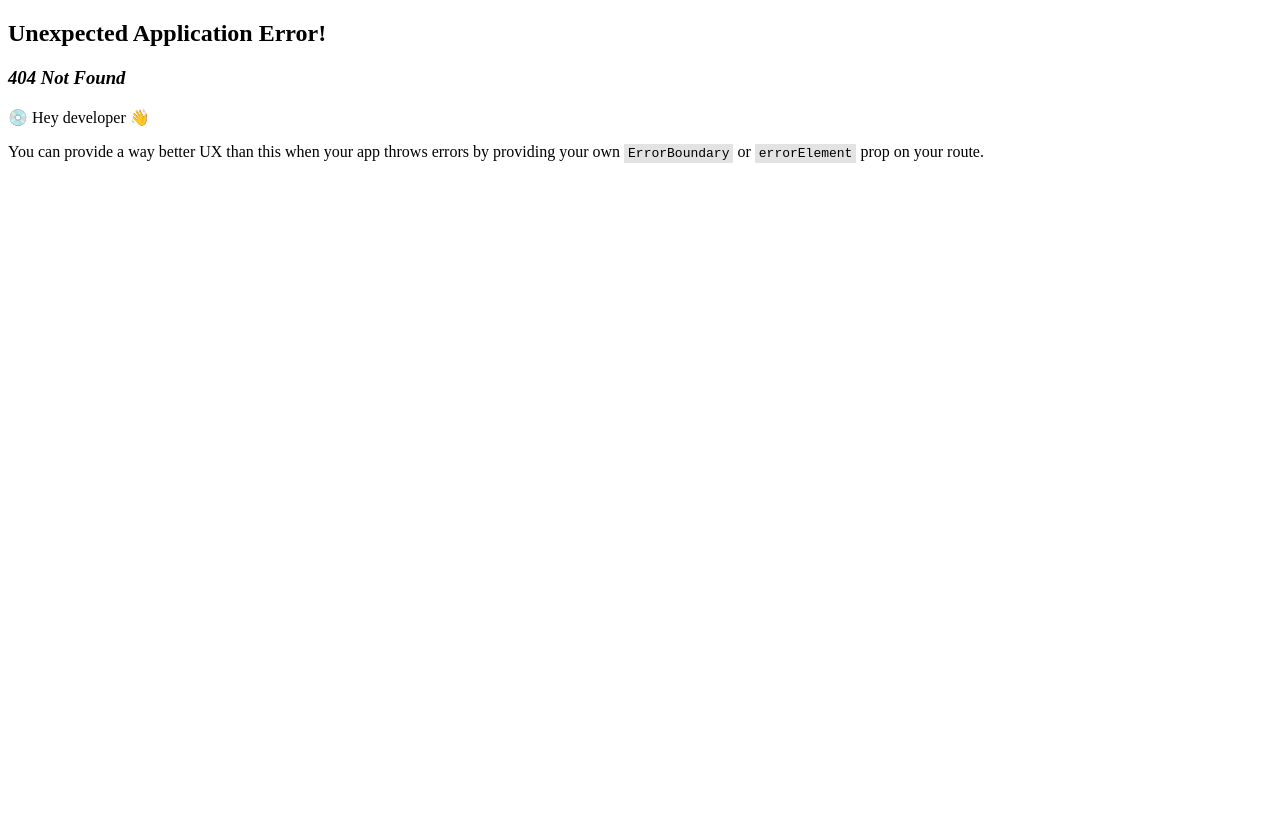
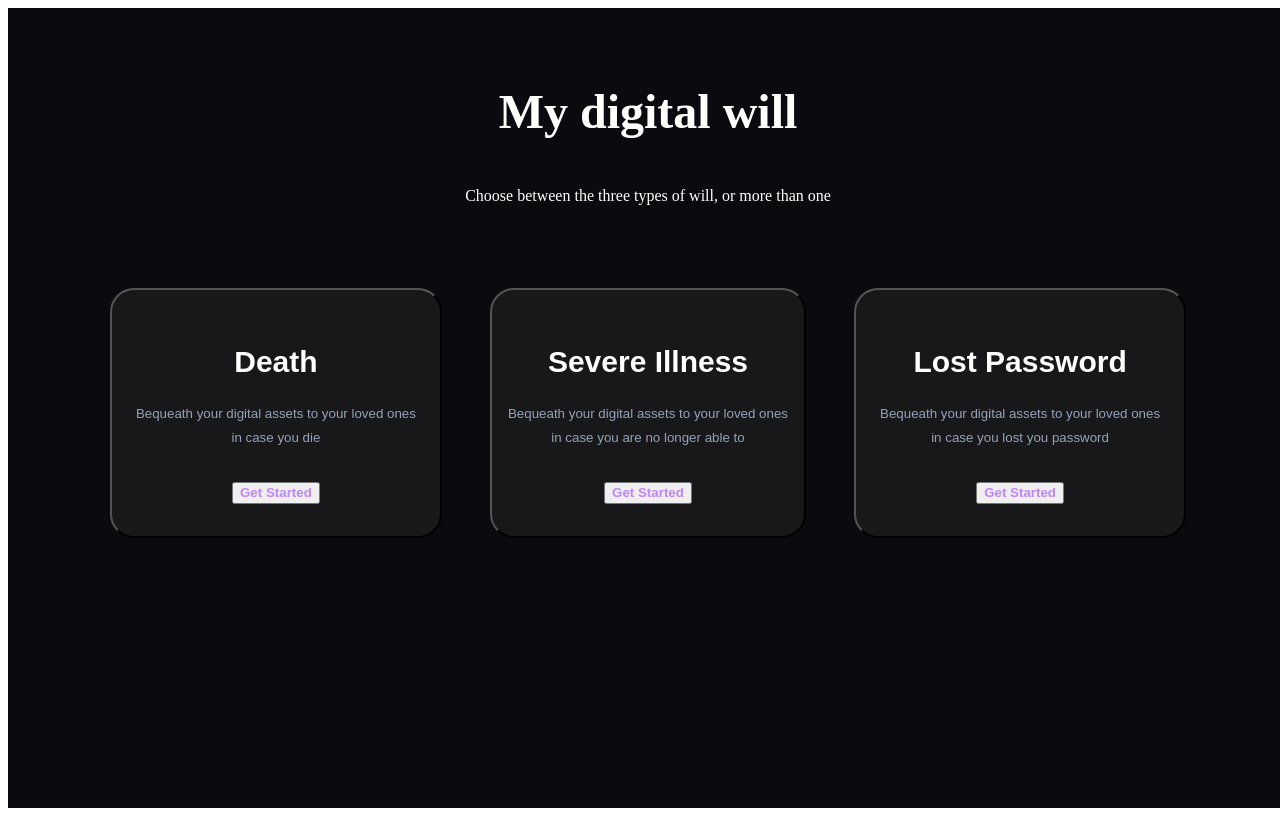
Before and after one commit to MVKoleva21/valium, a React (Vite) app in the folder frontend/: page /wills in a window 1280 px wide. Before the commit this address had no page. Built offline with nearby package versions, Linux system fonts and the light colour scheme; the HTML template or start-up script is replaced by a standard one.

Commit message:
Implement Wills page

```diff
--- a/frontend/src/App.jsx
+++ b/frontend/src/App.jsx
@@ -5,12 +5,14 @@ import Home from './routes/Home'
 import Protected from './components/Protected'
 import SignIn from './routes/SignIn'
 import SignUp from './routes/SignUp'
+import Wills from './routes/Wills'
 
 export default function App() {
   const BrowserRouter = createBrowserRouter([
     { path: '/', element: <Home /> },
     { path: '/signin', element: <SignIn /> },
     { path: '/signup', element: <SignUp /> },
+    { path: '/wills', element: <Wills /> }
   ])
 
   return (
--- /dev/null
+++ b/frontend/src/routes/Wills.jsx
@@ -0,0 +1,61 @@
+import React from 'react';
+import 'tailwindcss/tailwind.css';
+
+export default function Wills() {
+    return (
+        <div className="flex w-screen h-screen text-center">
+            <div className="items-center justify-center w-full h-full bg-[#0B0B0F]">
+
+                <div className="text-white mt-20">
+                    <h1 className="text-5xl font-black h-16">My digital will</h1>
+                    <p className="text-base font-normal h-6">Choose between the three types of will, or more than one </p>
+                </div>
+
+                <div className="mt-20 bg-[#0B0B0F] space-x-12">
+                    <button className="bg-zinc-900 mx-auto px-6 py-8 rounded-3xl">
+                        <div className="text-base">
+                            <h1 className="text-white text-3xl font-extrabold leading-10">Death</h1>
+                        </div>
+
+                        <div className="text-slate-400 leading-6 mt-4">
+                        Bequeath your digital assets to your loved ones <br></br> in case you die
+                        </div>
+
+                        <div className="gap-1.5 mt-8 rounded-xl">
+                            <button className="text-purple-400 font-semibold leading-4">Get Started</button>
+                        </div>
+                    </button>
+
+                    <button className="bg-zinc-900 px-4 py-8 rounded-3xl">
+                        <div className="text-base">
+                            <h1 className="text-white text-3xl font-extrabold leading-10">Severe Illness</h1>
+                        </div>
+
+                        <div className="text-slate-400 leading-6 mt-4">
+                        Bequeath your digital assets to your loved ones<br></br>  in case you are no longer able to
+                        </div>
+
+                        <div className="gap-1.5 mt-8 rounded-xl">
+                            <button className="text-purple-400 font-semibold leading-4">Get Started</button>
+                        </div>
+                    </button>
+
+                    <button className="bg-zinc-900 px-6 py-8 rounded-3xl">
+                        <div className="text-base">
+                            <h1 className="text-white text-3xl font-extrabold leading-10">Lost Password</h1>
+                        </div>
+
+                        <div className="text-slate-400 leading-6 mt-4">
+                        Bequeath your digital assets to your loved ones <br></br> in case you lost you password
+                        </div>
+
+                        <div className="gap-1.5 mt-8 rounded-xl">
+                            <button className="text-purple-400 font-semibold leading-4">Get Started</button>
+                        </div>
+                    </button>
+                </div>
+
+            </div>
+        </div>
+    )
+};
```
Also changed, not shown: frontend/src/routes/Login.jsx (added).
